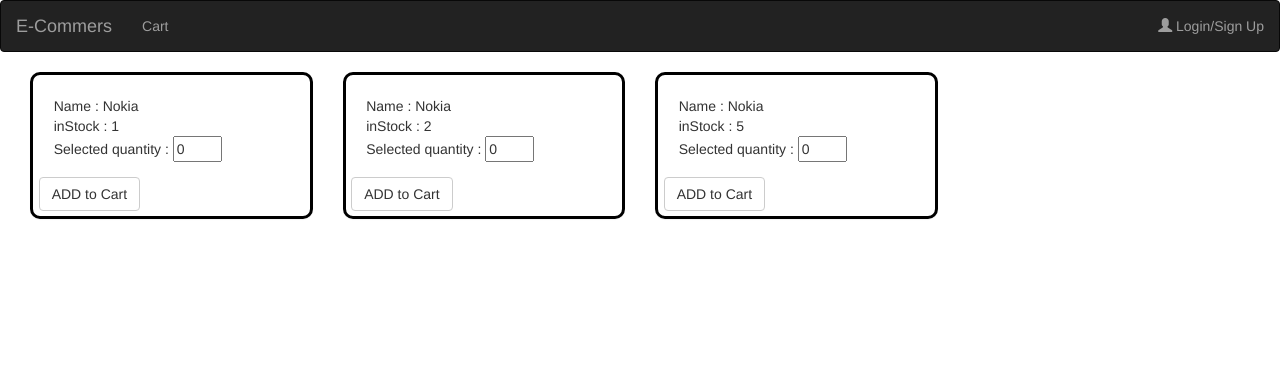
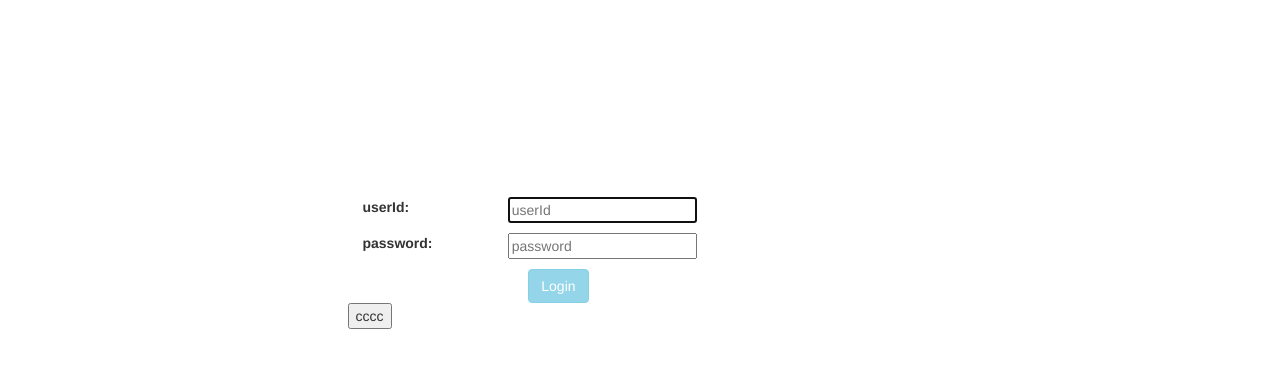
Before and after one commit to PriyolP/loginDemo, an Angular app: page /login in a window 1280 px wide. Before the commit this address led to /. Shown: the top 368 px of the page. Built offline with nearby package versions, Linux system fonts and the light colour scheme.

Commit message:
added new

```diff
--- a/src/app/app-routing.module.ts
+++ b/src/app/app-routing.module.ts
@@ -1,9 +1,12 @@
 import { NgModule } from '@angular/core';
 import { Routes, RouterModule } from '@angular/router';
+
+import { LoginComponent } from './login/login.component';
 
 
 const routes: Routes = [
   // {path:"upload", component:uploadComponent}
+  { path: 'login', component: LoginComponent}
 ];
 
 @NgModule({
--- a/src/app/app.component.html
+++ b/src/app/app.component.html
@@ -1,3 +1,7 @@
+<div *ngIf="!isloginRedirect">
+    <router-outlet></router-outlet>
+</div>
+<div *ngIf="isloginRedirect">
     <nav class="navbar navbar-inverse">
         <div class="container-fluid">
             <div class="navbar-header">
@@ -8,63 +12,19 @@
                 <!-- <li><a href="#">Todays Deal</a></li> -->
                 <!-- <li><a href="#">Upload</a></li> -->
                 <li><a href="#">Cart</a></li>
+                <li><a (click)="checkuserLists()">check</a></li>
             </ul>
             <ul class="nav navbar-nav navbar-right">
-            <li *ngIf='!isLogined'><a (click)="clear()" href="#" data-toggle="modal" data-target="#myModal"><span class="glyphicon glyphicon-user"></span>
-                    Login/Sign Up </a></li>
-            <li *ngIf='isLogined'><a>{{UserName}}</a></li>
-            <li *ngIf='isLogined'><a href="#" (click)="logout()"><span class="glyphicon glyphicon-log-in"></span> Logout</a></li>
+                <!-- <li *ngIf='!isLogined'><a (click)="clear()" href="#" data-toggle="modal" data-target="#myModal"><span
+                            class="glyphicon glyphicon-user"></span>
+                        Login/Sign Up </a></li> -->
+                <li><a>{{UserName}}</a></li>
+                <li><a (click)="logout()" href="#"><span class="glyphicon glyphicon-log-in"></span>
+                        Logout</a></li>
             </ul>
         </div>
     </nav>
-<!-- boody -->
-<!-- <div>
-    <div class="col-md-12 col-xs-12 col-lg-12">
-        <div *ngFor="let products of productsList" class="col-md-3 col-xs-4 col-lg-3">
-            {{products|json}}
-        </div>
-    </div>
-</div> -->
-<!-- <br>--------------------------------------------------------------------<br> -->
     <div>
         <app-products></app-products>
     </div>
-
-<!-- open model -->
-<div class="modal fade" id="myModal">
-    <div class="modal-dialog modal-sm">
-        <div class="modal-content">
-
-            <div class="modal-header">
-                <h4 class="modal-title">Modal Heading</h4>
-                <button type="button" class="close header-align" #modelClose data-dismiss="modal">&times;</button>
 </div>
-
-            <!-- Modal body -->
-            <div class="modal-body">
-                <form>
-                    <div class="form-group">
-                        <label for="email">Email address:</label>
-                        <input [(ngModel)]="userEmail" name="email" type="text" class="form-control" placeholder="Enter email" id="email">
-                    </div><br>
-                    <div class="form-group">
-                        <label for="pwd">Password:</label>
-                        <input [(ngModel)]="userPwd" name="pwd" type="password" class="form-control" placeholder="Enter password" id="pwd">
-                    </div>
-                    <!-- <div class="form-group form-check">
-                        <label class="form-check-label">
-                            <input class="form-check-input" type="checkbox"> Remember me
-                        </label>
-                    </div> -->
-                    <button type="submit" (click)='login()' class="btn btn-primary">Submit</button>
-                    <button (click)='newUser()' class="btn"> New User </button>
-                </form>
-            </div>
-
-            <!-- <div class="modal-footer">
-          <button type="button" class="btn btn-secondary" data-dismiss="modal">Close</button>
-        </div> -->
-
-        </div>
-    </div>
-</div>
--- a/src/app/app.component.ts
+++ b/src/app/app.component.ts
@@ -1,9 +1,15 @@
 import { Component, OnInit } from '@angular/core';
 import { Key, $ } from 'protractor';
 import { NgModel } from '@angular/forms';
-import { ViewChild, ElementRef } from '@angular/core';
+import { LoginServiceService } from './login-service.service';
 
-import * as _ from 'lodash';
+// (login seprate page) //done
+// no lodash  // done
+// use services; //done
+// seperate components of product list;
+
+// import * as _ from 'lodash';
+// import { Statement } from '@angular/compiler';
 
 @Component({
   selector: 'app-root',
@@ -11,76 +17,47 @@
   styleUrls: ['./app.component.css']
 })
 export class AppComponent {
-  @ViewChild('modelClose') closeBtn: ElementRef;
   title = 'loginDemo';
-  public userLists: any = [
-    { userId: 'priyol', pwd: '123456' },
-    { userId: 'asd', pwd: 'asd' },
-    { userId: 'pande', pwd: '123456' }
-  ];
-  public productsList = [
-    { id: 0, companyName: 'Nokia', image: 'linkPic-Sorce', quality: 1, amount : 10, quantity: 0},
-    { id: 1, companyName: 'Nokia', image: 'linkPic-Sorce', quality: 2, amount : 10, quantity: 0 },
-    { id: 2, companyName: 'Nokia', image: 'linkPic-Sorce', quality: 5, amount : 10, quantity: 0 }
-  ];
-  public userEmail = '';
-  public userPwd = '';
-  public isLogined = false;
-  public isNewUser = false;
+  public userLists = this.loginservice.userDetailss;
+  // public isLogined = false;
   public UserName = '';
+  public isloginRedirect = false;
+
+  constructor(
+    private loginservice: LoginServiceService
+  ) { }
 
   // tslint:disable-next-line:use-lifecycle-interface
   ngOnInit(): void {
+    console.log('+++++ ' + window.location.pathname + ' +++++++++++++++');
+    // console.log(this.loginservice.url() + 'login');
+    if (!window.localStorage.getItem('login') && (window.location.pathname !== '/login')) {
+      this.isloginRedirect = false;
+      window.location.href = (this.loginservice.url() + 'login');
+    } else if (window.localStorage.getItem('login')) {
+      this.isloginRedirect = true;
+      if (window.location.pathname === '/login') {
+        window.location.href = this.loginservice.url();
+      }
+    }
+    console.log(this.isloginRedirect);
     console.log(window.localStorage.getItem('login'));
     window.localStorage.getItem('login') !== (undefined || null) ? this.autoLogin() : this.clear();
-
   }
   autoLogin() {
-    // alert('autoLogin');
-
-    // this.close();
     this.UserName = JSON.parse(window.localStorage.getItem('login')).name;
-    this.isLogined = true;
+    // this.isLogined = true;
   }
-  login() {
-    if ((this.userEmail === (undefined || null || '')) || (this.userPwd === (undefined || null || ''))) {
-      alert('invalid email or password');
-      return;
-    } else {
-      console.log(_.filter(this.userLists, { userId: this.userEmail, pwd: this.userPwd }));
-      if (_.filter(this.userLists, { userId: this.userEmail, pwd: this.userPwd }).length === 0) {
-        alert('no exist of Data found. please sign up. ');
-        return;
-      } else {
-        this.UserName = this.userEmail;
-        window.localStorage.setItem('login', JSON.stringify({ name: this.userEmail, pwd: this.userPwd }));
-
-        this.isLogined = true;
-        this.close();
-      }
-    }
-
+  clear() {}
+  logout() {
+    window.localStorage.removeItem('login');
+    // this.isLogined = false;
+    // this.UserName = '';
+    window.location.href = (this.loginservice.url() + 'login');
   }
 
-  newUser() {
-    this.isNewUser = true;
-  }
-
-  close() {
-    this.closeModal();
-  }
-  private closeModal(): void {
-    this.closeBtn.nativeElement.click();
-  }
-  clear() {
-    this.userEmail = '';
-    this.userPwd = '';
-
-  }
-  logout() {
-    window.localStorage.removeItem('login');
-    this.isLogined = false;
-    this.UserName = '';
-    // window.location.reload();
+  // remove just for checking
+  checkuserLists() {
+    console.log(this.userLists);
   }
 }
--- /dev/null
+++ b/src/app/login/login.component.html
@@ -0,0 +1,24 @@
+<!-- <p>login works!</p> -->
+<div class="col-md-12" style="padding-top: 15%;">
+    <div class="col-md-3 col-lg-3"></div>
+    <div class="col-md-5 col-lg-5">
+        <form>
+            <div style="padding: 5px;">
+
+                <label class="col-lg-4"> userId: </label>
+                <input (keyup)="validation()" type="text" name="userNameId" [(ngModel)]="userNameId" placeholder="userId" autofocus>
+            </div>
+            <div style="padding: 5px;">
+                <label class="col-lg-4"> password: </label>
+                <input (keyup)="validation()" type="password" name="password" [(ngModel)]="password" placeholder="password">
+            </div>
+            <div style="padding: 5px;padding-right: 64px;">
+                <button (click)="submit()" id="submit" class="btn btn-info" [disabled]="true"
+                    style="margin-left: auto;margin-right: auto;display: block;">
+                    Login</button>
+                <button (click)="validation()">cccc</button>
+            </div>
+        </form>
+    </div>
+    <div class="col-md-4 col-lg-4"></div>
+</div>
--- /dev/null
+++ b/src/app/login/login.component.ts
@@ -0,0 +1,47 @@
+import { Component, OnInit } from '@angular/core';
+import { LoginServiceService } from '../login-service.service';
+
+@Component({
+  selector: 'app-login',
+  templateUrl: './login.component.html',
+  styleUrls: ['./login.component.css']
+})
+export class LoginComponent implements OnInit {
+
+  public userNameId = '';
+  public password = '';
+  public message = '';
+  public checkUer = [];
+  // public getUserData = [];
+  allUserData: { _id: number; userId: string; pwd: string; }[];
+
+  constructor(private service: LoginServiceService) { }
+
+  ngOnInit(): void {
+    this.allUserData = this.service.userDetailss;
+    console.log(window.localStorage.getItem('login'));
+  }
+  validation() {
+    if (this.userNameId && this.password) {
+      document.getElementById('submit').disabled = false;
+    }
+    // console.log(this.userNameId);
+    console.log('enter');
+  }
+
+  submit() {
+    this.checkUer = this.allUserData.filter((x) => (x.userId === this.userNameId) && (x.pwd === this.password));
+    console.log(this.checkUer);
+    console.log(this.checkUer.length);
+    if (this.checkUer.length > 0) {
+      window.localStorage.setItem('login', JSON.stringify(this.checkUer));
+      window.location.href = this.service.url();
+    } else {
+      alert('please enter valid userId or Password');
+    }
+
+    // window.location
+    // window.location.href = this.service.url();
+  }
+
+}
--- a/src/app/products/products.component.html
+++ b/src/app/products/products.component.html
@@ -7,12 +7,14 @@
                     <div class="panel-body">
                         <span class="text-center">Name : {{products.companyName}}</span><br>
                         inStock : {{products.quality}}<br>
+                        Amount : <b>&#2352; {{products.amount}} <small>per pc</small></b> <br>
                         Selected quantity : <input [(ngModel)]='products.quantity'
                             (keyup)='checkQuantity(products,products.quality)' type="number" [min]=0
                             [max]='products.quality'>
 
                     </div>
-                    <button class="btn btn-default"> ADD to Cart </button>
+                    <button class="btn btn-info" (click)="addCart(products.quantity, products)"> ADD to Cart
+                    </button>
                     <!-- selected quantity ; {{products.quantity}}. -->
                 </div>
                 <!-- <div class="panel panel-default">
--- a/src/app/products/products.component.ts
+++ b/src/app/products/products.component.ts
@@ -1,5 +1,8 @@
 import { Component, OnInit } from '@angular/core';
-import { AppComponent } from '../app.component';
+// import { AppComponent } from '../app.component';
+
+// service
+import { LoginServiceService } from '../login-service.service';
 
 @Component({
   selector: 'app-products',
@@ -9,21 +12,42 @@
 export class ProductsComponent implements OnInit {
   public productsList: any = [];
   public gets = 0;
+  private userCart: any;
 
   constructor(
-    private approot: AppComponent
+    private loginservice: LoginServiceService
   ) { }
 
   ngOnInit(): void {
     // alert('product');
-    console.log(this.approot.userLists);
-    this.productsList = this.approot.productsList;
+    // console.log(this.approot.userLists);
+    this.productsList = this.loginservice.productList;
     // this.productList = AppComponent.prod
   }
 
   checkQuantity(product, max) {
     if (product.quantity > max) {
-        product.quantity = max;
+      product.quantity = max;
+    }
+  }
+  addCart(quantity, product) {
+    console.log(product);
+    console.log(JSON.parse(window.localStorage.getItem('cart')));
+    // if (JSON.parse(window.localStorage.getItem('cart')).length > 0) { }
+    // this.userCart = window.localStorage.get;
+    console.log(quantity);
+    if (quantity > 0) {
+      this.userCart = {
+        userID: JSON.parse(window.localStorage.getItem('login')).id,
+        cart: [{
+          productID: product.id,
+          quantity,
+          productAmount: product.amount
+        }]
+      };
+      window.localStorage.setItem('cart', JSON.stringify(this.userCart));
+    } else {
+      // alert();
     }
   }
 }
```
Also changed, not shown: src/app/app.module.ts (+8 -2 lines), src/app/login-service.service.ts (added, +22 -0 lines), src/app/login/login.component.css (added), 2 other files (tests, documents, lock files or other folders). Lines whose indentation alone changed are shown as unchanged.
